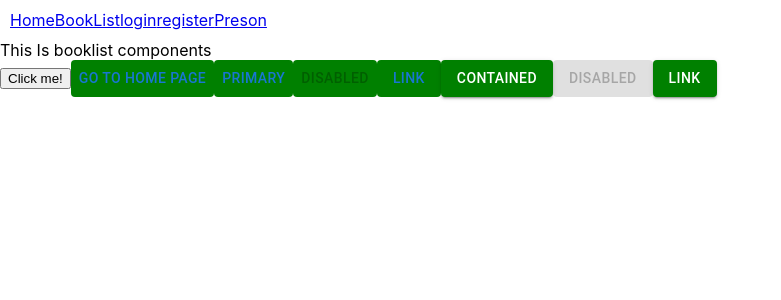
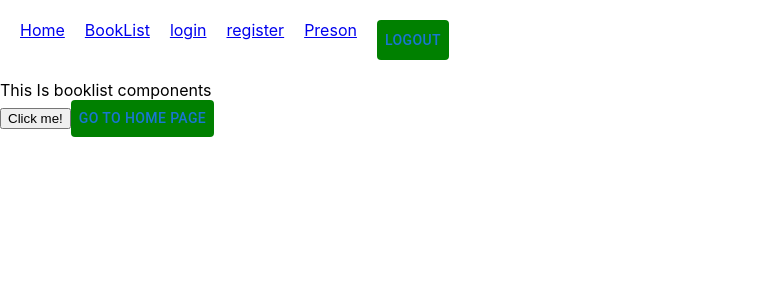
Before and after one commit to Jppanchasara/bookstore, a React (Create React App) app: page /books in a window 1280 px wide. Shown: the top 300 px of the page, without its empty margins (0-781 px from the left). Built offline with nearby package versions, Linux system fonts and the light colour scheme.

Commit message:
lastcommit

```diff
--- a/src/App.js
+++ b/src/App.js
@@ -6,7 +6,7 @@ import { BrowserRouter, Routes, Route, NavLink } from "react-router-dom";
 import PageNotFound from "./components/PageNotFound";
 import { GlobalStyle } from "./Style/globalStyle";
 import From from "./components/Form";
-import { ThemeProvider, createTheme } from "@mui/material";
+import { Button, ThemeProvider, createTheme } from "@mui/material";
 import LoginPage from "./components/login";
 
 function App() {
@@ -35,6 +35,7 @@ function App() {
             display: "flex",
             justifyContent: "space-between",
             width: 120,
+
           }}
           //className="navbar"
           // style={
@@ -42,13 +43,29 @@ function App() {
           //     ...GlobalStyle.navbar,
           //   }
           // }
-        >
-          <NavLink to="/">Home</NavLink>
+        > <div style={{padding:10}}><NavLink to="/" >Home</NavLink></div>
+        <div style={{padding:10}}><NavLink to="/books">BookList</NavLink></div>
+        <div style={{padding:10}}><NavLink to="/login">login</NavLink></div>
+        <div style={{padding:10}}> <NavLink to="/form">register</NavLink></div>
+        <div style={{padding:10}}> <NavLink to="*">Preson</NavLink></div>
+        <div
+      style={{
+        display: 'flex',
+        justifyContent: 'Right',
+        alignItems: 'Right',
+        height: '5vh',
+        padding:10
+      }}
+    >
+      <Button>Logout</Button>
 
-          <NavLink to="/books">BookList</NavLink>
-          <NavLink to="/login">login</NavLink>
-          <NavLink to="/form">register</NavLink>
-          <NavLink to="*">Preson</NavLink>
+    </div>
+
+
+
+
+
+
 
 
         </div>
--- a/src/Style/globalStyle.js
+++ b/src/Style/globalStyle.js
@@ -3,6 +3,7 @@ export const GlobalStyle={
         padding: 10,
             display: "flex",
             justifyContent: "space-between",
+
             width: 160,
             innerHeight:110
     }
--- a/src/components/BookList.jsx
+++ b/src/components/BookList.jsx
@@ -13,16 +13,7 @@ const BookList = () => {
             <div>This Is booklist components</div>
             <button onClick={navigateHome}>Click me!</button>
             <Button onClick={navigateHome}>Go to home Page</Button>
-            <Button>Primary</Button>
-            <Button disabled>Disabled</Button>
-            <Button href="#text-buttons">Link</Button>
-            <Button variant="contained">Contained</Button>
-            <Button variant="contained" disabled>
-                Disabled
-            </Button>
-            <Button variant="contained" href="#contained-buttons">
-                Link
-            </Button>
+
 
 
         </>
```
